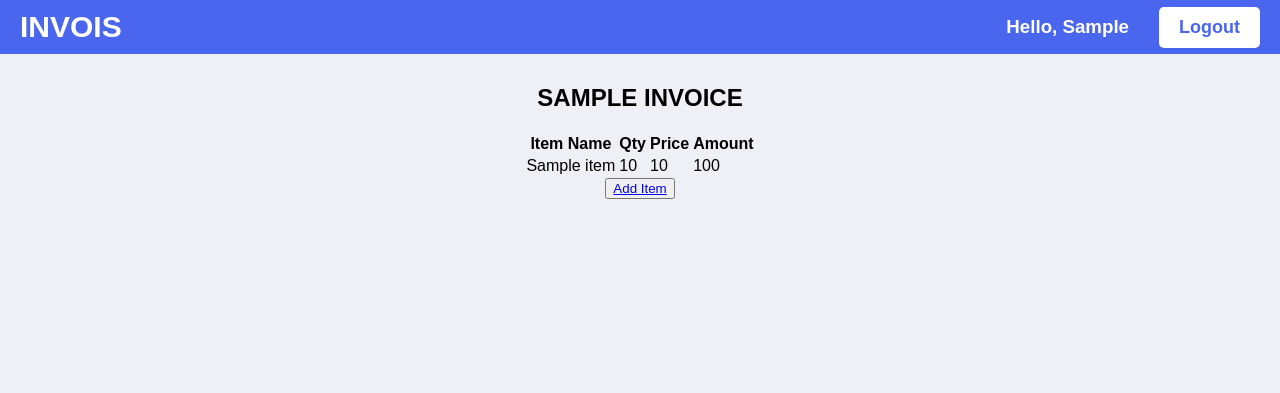
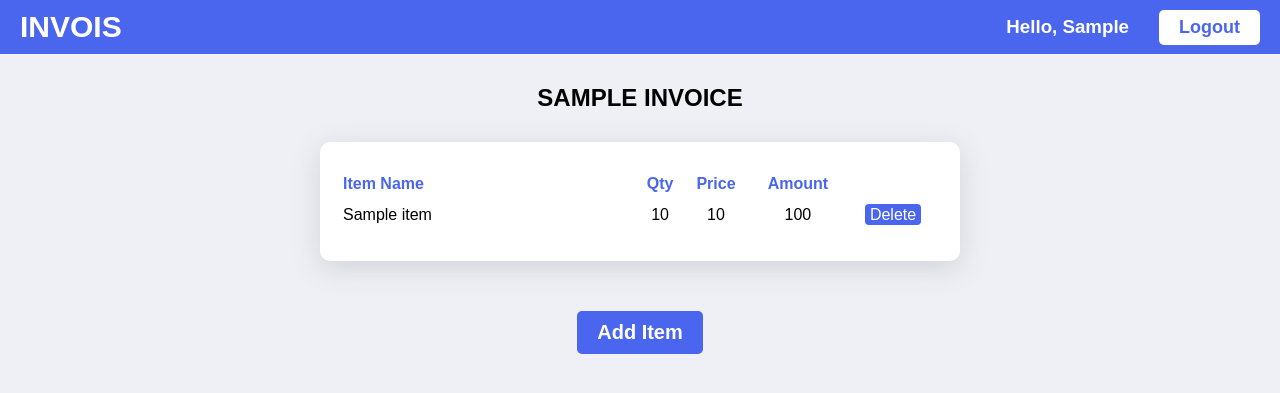
Before and after one commit to SamuelSackey/invois, a Django app: page /invoice/1/edit_invoice in a window 1280 px wide. Shown: the top 393 px of the page. Run offline with Django 4.2, Linux system fonts and the light colour scheme; a user stored in the database is signed in; tables that the repository leaves empty hold one stand-in row (values such as "Sample post").

Commit message:
Style edit_invoice and buttons

```diff
--- a/static/form.css
+++ b/static/form.css
@@ -85,3 +85,11 @@ input[type=submit] {
     border: none;
     border-radius: 5px;
 }
+
+input[type=submit]:hover {
+    background-color: #FFFFFF;
+    color: #4A65EE;
+    outline-color: #4A65EE;
+    outline-style: solid;
+    outline-width: 5px;
+}
--- a/static/header.css
+++ b/static/header.css
@@ -14,15 +14,6 @@
     margin: 5px 0px;
 }
 
-.header button {
-    padding: 10px 20px;
-    font-size: 18px;
-    font-weight: bold;
-    background-color: #FFFFFF;
-    border: none;
-    border-radius: 5px;
-}
-
 .header div {
     display: flex;
     align-items: center;
@@ -32,12 +23,26 @@
     text-decoration: none;
 }
 
-.header button > a {
-    text-decoration: none;
-    color: #4A65EE;
-}
-
 h3 {
     margin: 0 30px;
     color: #FFFFFF;
 }
+
+.head-btn {
+    text-decoration: none;
+    color: #4A65EE;
+    padding: 7px 20px;
+    font-size: 18px;
+    font-weight: bold;
+    background-color: #FFFFFF;
+    border: none;
+    border-radius: 5px;
+}
+
+.head-btn:hover {
+    background-color: #4A65EE;
+    color: #FFFFFF;
+    outline-color: #FFFFFF;
+    outline-style: solid;
+    outline-width: 3px;
+}
--- a/static/invoice/styles.css
+++ b/static/invoice/styles.css
@@ -15,3 +15,22 @@ body {
     margin: 20px 0;
     text-transform: uppercase;
 }
+
+.big-btn {
+    padding: 10px 20px;
+    font-size: 20px;
+    font-weight: bold;
+    background-color: #4A65EE;
+    border: none;
+    border-radius: 5px;
+    text-decoration: none;
+    color: #FFFFFF;
+}
+
+.big-btn:hover {
+    background-color: #FFFFFF;
+    color: #4A65EE;
+    outline-color: #4A65EE;
+    outline-style: solid;
+    outline-width: 5px;
+}
--- a/static/table.css
+++ b/static/table.css
@@ -43,3 +43,40 @@
 .table-container td > a:hover {
     color: #4A65EE;
 }
+
+/* edit invoice table */
+.table-container .name {
+    width: 50%;
+}
+
+.table-container .invoice th {
+    text-align: center;
+    color: #4A65EE;
+    padding-bottom: 10px;
+    border: none;
+}
+
+.table-container .invoice td {
+    text-align: center;
+    padding-bottom: 5px;
+}
+
+.table-container .invoice .name, .table-container .invoice .td_name {
+    text-align: left;
+}
+
+.table-container .td_del > a{
+    background-color: #4A65EE;
+    color: #FFFFFF;
+    padding: 2px 5px;
+    text-decoration: none;
+    border-radius: 4px;
+}
+
+.table-container .td_del > a:hover{
+    background-color: #FFFFFF;
+    color: #4A65EE;
+    outline-color: #4A65EE;
+    outline-style: solid;
+    outline-width: 2px;
+}
--- a/templates/invoice/edit_invoice.html
+++ b/templates/invoice/edit_invoice.html
@@ -7,7 +7,7 @@
 
         <div class="table-container">
             {% if items %}
-                <table>
+                <table class="invoice">
                     <thead>
                         <th class="name">Item Name</th>
                         <th class="qty">Qty</th>
@@ -22,6 +22,9 @@
                                 <td class="td_gty">{{ item.quantity }}</td>
                                 <td class="td_price">{{ item.price }}</td>
                                 <td class="td_amount">{{ item.total_cost }}</td>
+                                <td class="td_del">
+                                    <a href="{% url 'invoice:edit_invoice' invoice.id %}">Delete</a>
+                                </td>
                             </tr>
                         {% endfor %}
                     </tbody>
@@ -33,9 +36,8 @@
             {% endif %}
         </div>
 
-        <button>
-            <a href="{% url 'invoice:index' %}">Add Item</a>
-        </button>
+        <a href="{% url 'invoice:edit_invoice' invoice.id %}" class="big-btn">Add Item</a>
+
     </div>
 
 {% endblock %}x
--- a/templates/invoice/layout.html
+++ b/templates/invoice/layout.html
@@ -10,6 +10,7 @@
     <link href="{% static 'invoice/styles.css' %}" rel="stylesheet" type="text/css">
     <link href="{% static 'header.css' %}" rel="stylesheet" type="text/css">
     <link href="{% static 'form.css' %}" rel="stylesheet" type="text/css">
+    <link href="{% static 'table.css' %}" rel="stylesheet" type="text/css">
 </head>
 <body>
 
@@ -22,9 +23,8 @@
         <div>
             <h3>Hello, {{ user.first_name }}</h3>
 
-            <button>
-                <a href="{% url 'accounts:logout' %}">Logout</a>
-            </button>
+            <a href="{% url 'accounts:logout' %}" class="head-btn">Logout</a>
+
         </div>
 
     </div>
```
Also changed, not shown: static/accounts/styles.css (+20 -1 lines), templates/accounts/home.html (+4 -6 lines).
